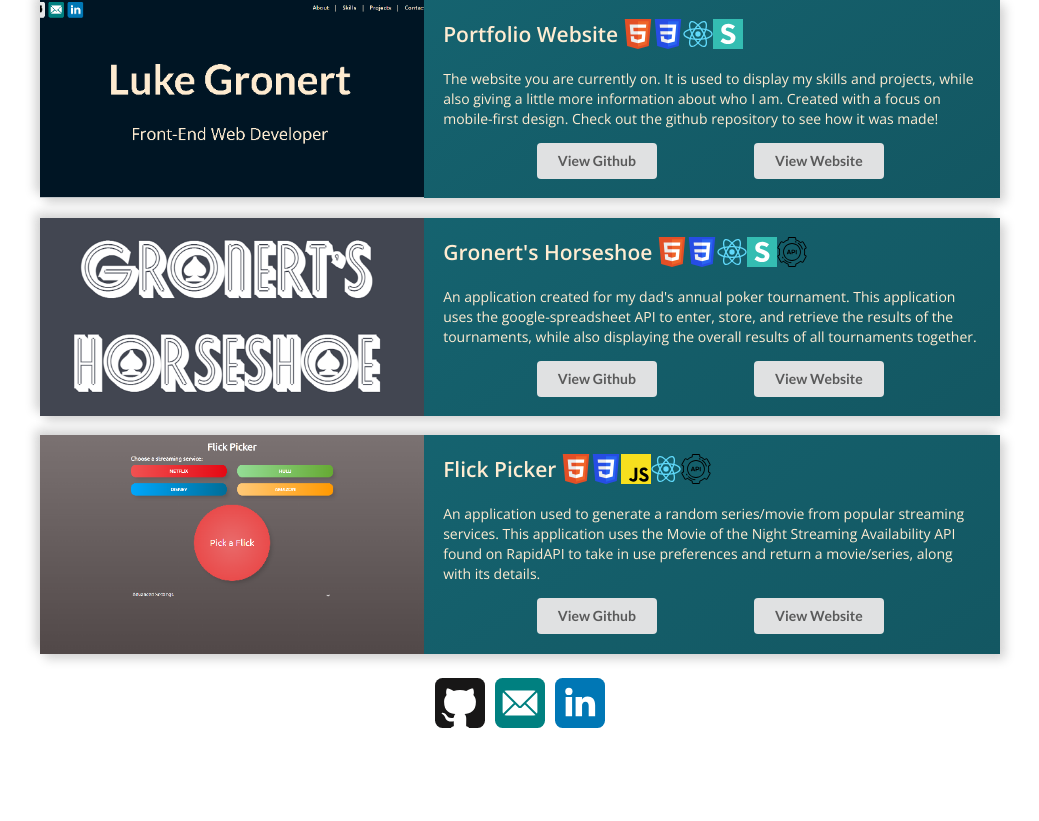
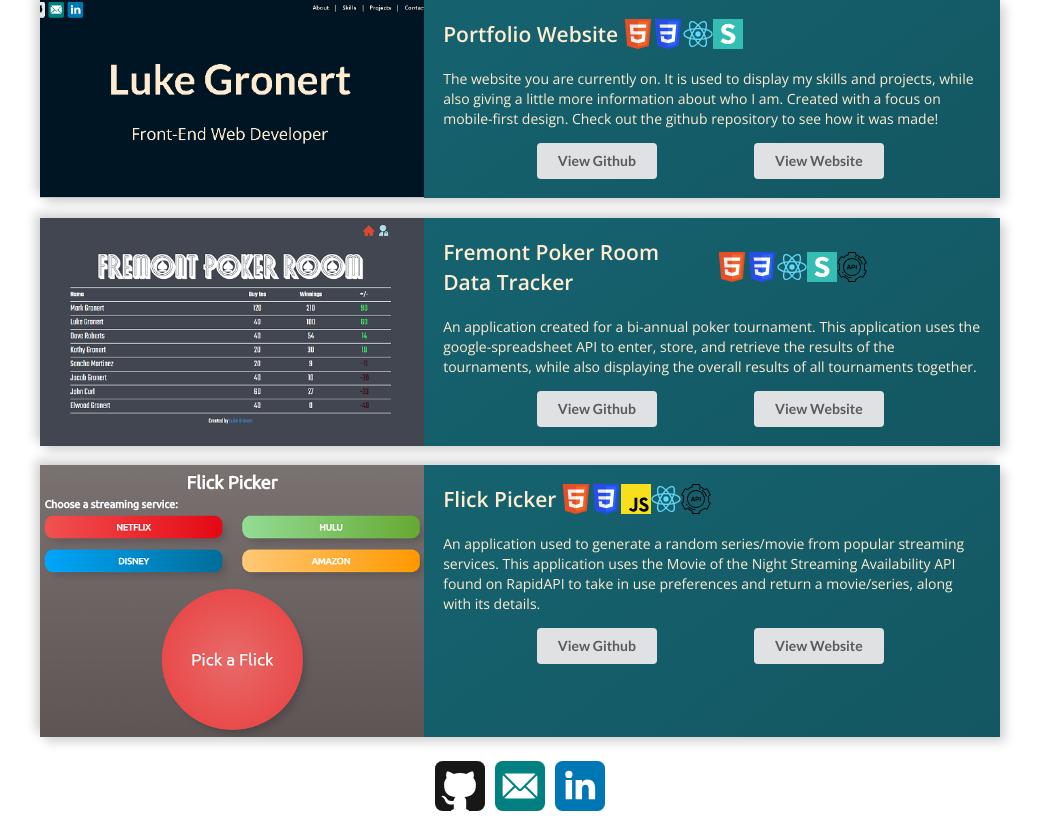
Before and after one commit to lukegronert/lukegronert.github.io, a React (Create React App) app: page / in a window 1280 px wide. Shown: the part 2822-3643 px from the top of the page, without its empty margins (120-1159 px from the left). Before the commit the page ends 3560 px from the top, so only its background shows below. Built offline with nearby package versions, Linux system fonts and the light colour scheme.

Commit message:
Changed images and rewrote some of the project descriptions

```diff
--- a/src/data/projects.js
+++ b/src/data/projects.js
@@ -8,7 +8,7 @@ import api from '../images/api.svg';
 
 import climbTaiwan from '../images/climbTaiwan.png';
 import portfolio from '../images/portfolio.png';
-import gronertshorseshoe from '../images/GronertsHorseshoe.png';
+import fremontPokerRoom from '../images/fremontPokerRoom.png';
 import flickPicker from '../images/flickPicker.png';
 
 export const projectList = [
@@ -63,9 +63,9 @@ export const projectList = [
         website: 'www.lukegronert.com'
     },
     {
-        title: "Gronert's Horseshoe",
-        description: "An application created for my dad's annual poker tournament. This application uses the google-spreadsheet API to enter, store, and retrieve the results of the tournaments, while also displaying the overall results of all tournaments together.",
-        image: gronertshorseshoe,
+        title: "Fremont Poker Room Data Tracker",
+        description: "An application created for a bi-annual poker tournament. This application uses the google-spreadsheet API to enter, store, and retrieve the results of the tournaments, while also displaying the overall results of all tournaments together.",
+        image: fremontPokerRoom,
         github: 'https://github.com/lukegronert/poker-app',
         technologies: [
             {
--- a/src/styles/projectCard.css
+++ b/src/styles/projectCard.css
@@ -22,7 +22,6 @@
 @media screen and (min-width: 600px) {
   .project-image {
     width: 40%;
-    flex-shrink: 0;
   }
 }
 
```
Also changed, not shown: src/images/flickPicker.png, src/images/fremontPokerRoom.png (added).
